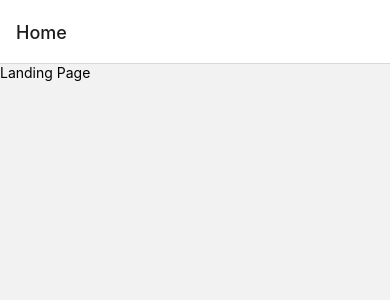
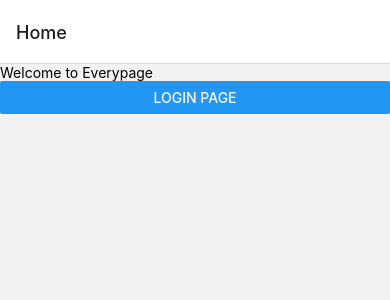
Before and after one commit to Team-Ditto/everypage-frontend, a React Native app in the folder everypage/: screen /Home in a window 390 px wide. Shown: the top 300 px of the page. Built offline with nearby package versions, Linux system fonts and the light colour scheme.

Commit message:
Changes done to add navigation from landing to Login Sign Up Page

```diff
--- a/everypage/screens/IndexScreen.js
+++ b/everypage/screens/IndexScreen.js
@@ -1,9 +1,15 @@
-import { Text, View } from "react-native";
+import { Button, Text, View } from "react-native";
 
 const IndexScreen = ({ navigation }) => {
   return (
     <View>
-      <Text>Landing Page</Text>
+      <Text>Welcome to Everypage</Text>
+      <Button
+        onPress={() => {
+          navigation.navigate("Login");
+        }}
+        title="Login Page"
+      />
     </View>
   );
 };
--- /dev/null
+++ b/everypage/screens/User/Login.js
@@ -0,0 +1,12 @@
+import { View, Text } from "react-native";
+import React from "react";
+
+const Login = ({ navigation }) => {
+  return (
+    <View>
+      <Text>Login</Text>
+    </View>
+  );
+};
+
+export default Login;
--- /dev/null
+++ b/everypage/screens/User/Signup.js
@@ -0,0 +1,12 @@
+import { View, Text } from "react-native";
+import React from "react";
+
+const Signup = ({ navigation }) => {
+  return (
+    <View>
+      <Text>Signup</Text>
+    </View>
+  );
+};
+
+export default Signup;
--- a/everypage/stacks/AppStack.js
+++ b/everypage/stacks/AppStack.js
@@ -3,6 +3,8 @@ import { createNativeStackNavigator } from "@react-navigation/native-stack";
 import IndexScreen from "../screens/IndexScreen";
 import { Provider } from "react-redux";
 import configureStore from "../redux/store";
+import Login from "../screens/User/Login";
+import Signup from "../screens/User/Signup";
 
 const reduxStore = configureStore();
 const AppStack = () => {
@@ -12,6 +14,8 @@ const AppStack = () => {
       <NavigationContainer>
         <Stack.Navigator initialRoute="Home">
           <Stack.Screen name="Home" component={IndexScreen} />
+          <Stack.Screen name="Login" component={Login} />
+          <Stack.Screen name="Signup" component={Signup} />
         </Stack.Navigator>
       </NavigationContainer>
     </Provider>
```
